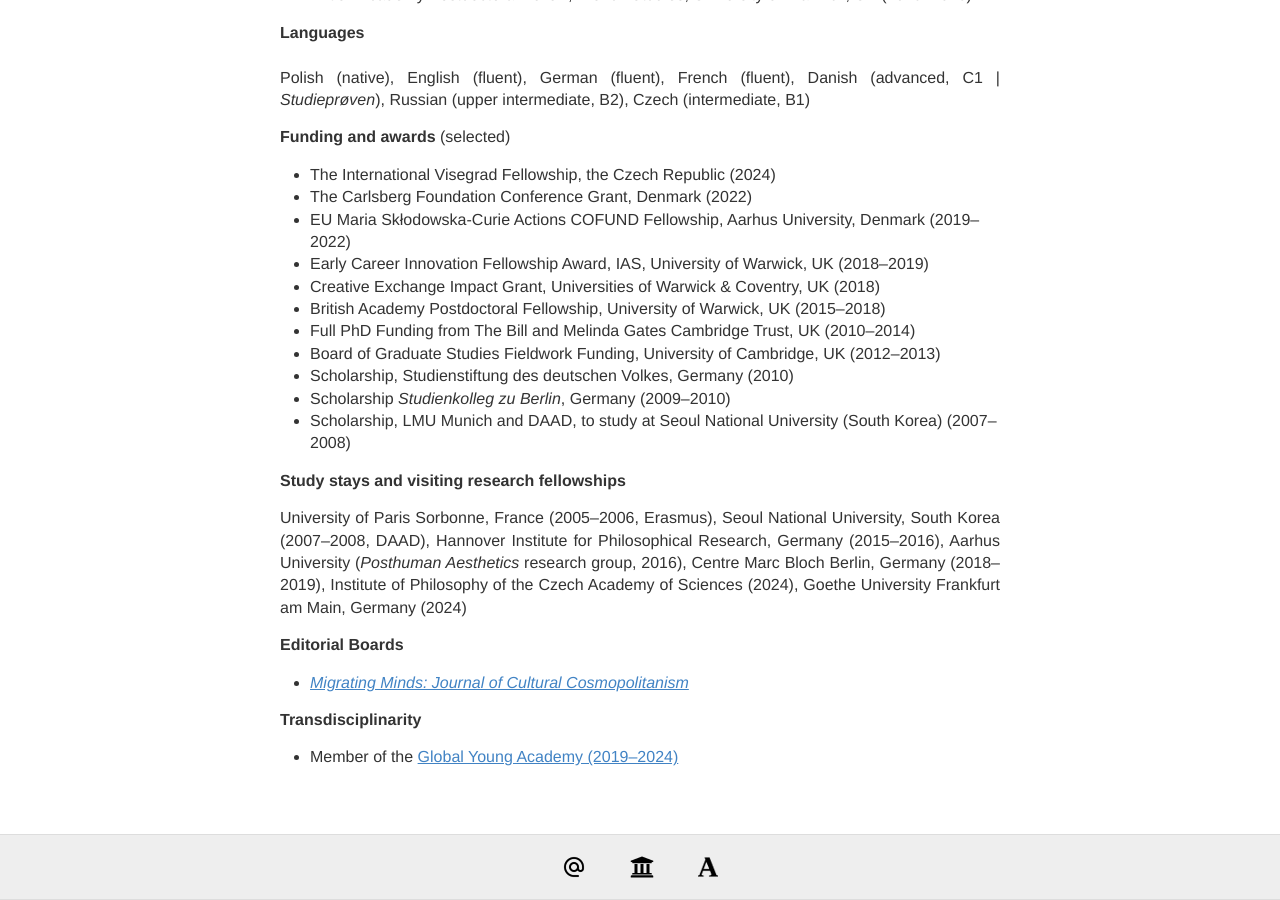
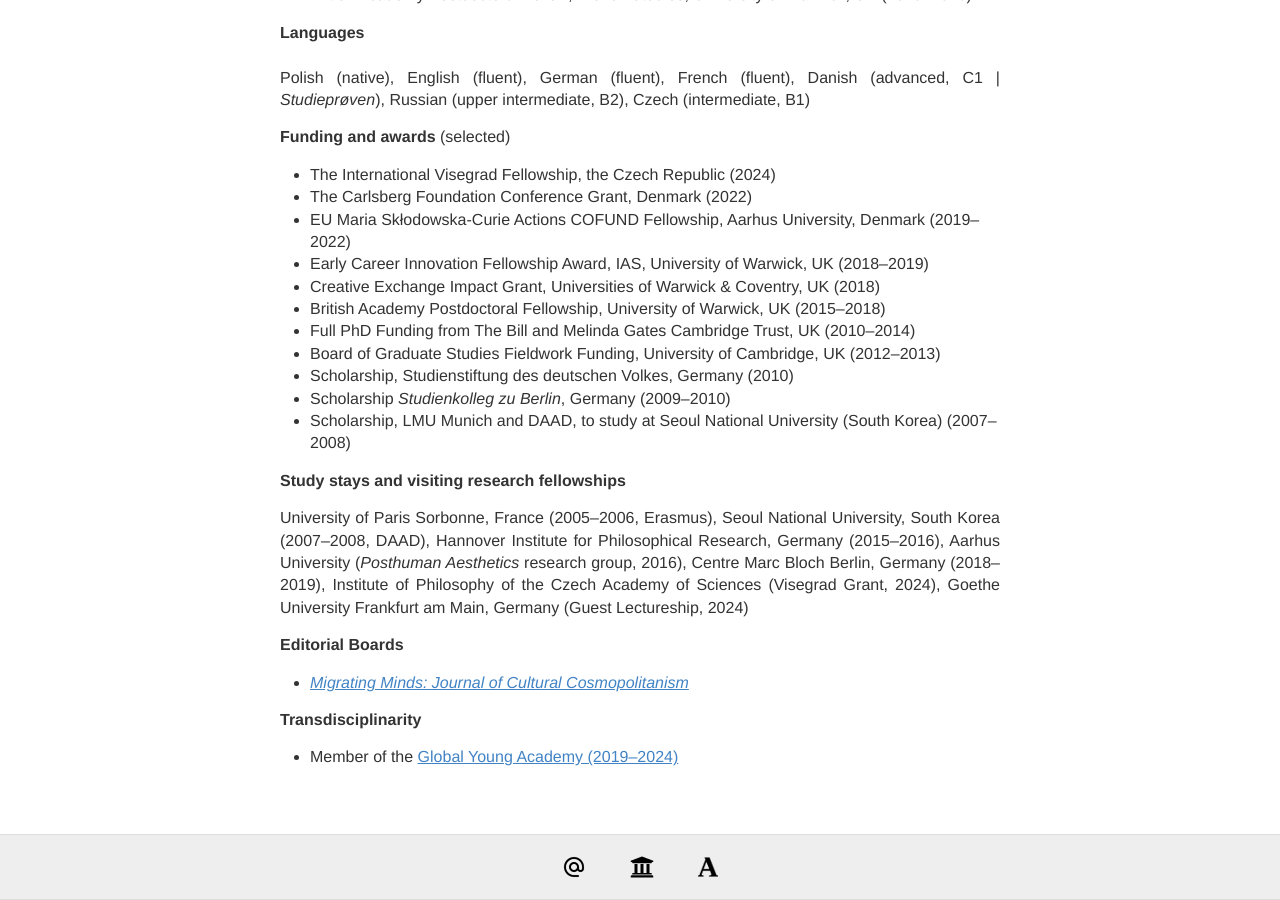
Before and after one commit to IJanicka/IJanicka.github.io, a Jekyll site: the page built from about.md, in a window 1280 px wide and 900 px high, scrolled down 1526 px. Built offline with Jekyll 4.4.1, drawn with Linux system fonts in a browser that asks for light colours.

Commit message:
Update about.md

```diff
--- a/about.md
+++ b/about.md
@@ -58,7 +58,7 @@
 
 **Study stays and visiting research fellowships**<br>
 
-University of Paris Sorbonne, France (2005–2006, Erasmus), Seoul National University, South Korea (2007–2008, DAAD), Hannover Institute for Philosophical Research, Germany (2015–2016), Aarhus University (*Posthuman Aesthetics* research group, 2016), Centre Marc Bloch Berlin, Germany (2018–2019), Institute of Philosophy of the Czech Academy of Sciences (2024), Goethe University Frankfurt am Main, Germany (2024) <br>
+University of Paris Sorbonne, France (2005–2006, Erasmus), Seoul National University, South Korea (2007–2008, DAAD), Hannover Institute for Philosophical Research, Germany (2015–2016), Aarhus University (*Posthuman Aesthetics* research group, 2016), Centre Marc Bloch Berlin, Germany (2018–2019), Institute of Philosophy of the Czech Academy of Sciences (Visegrad Grant, 2024), Goethe University Frankfurt am Main, Germany (Guest Lectureship, 2024) <br>
 
 **Editorial Boards**
 
```
